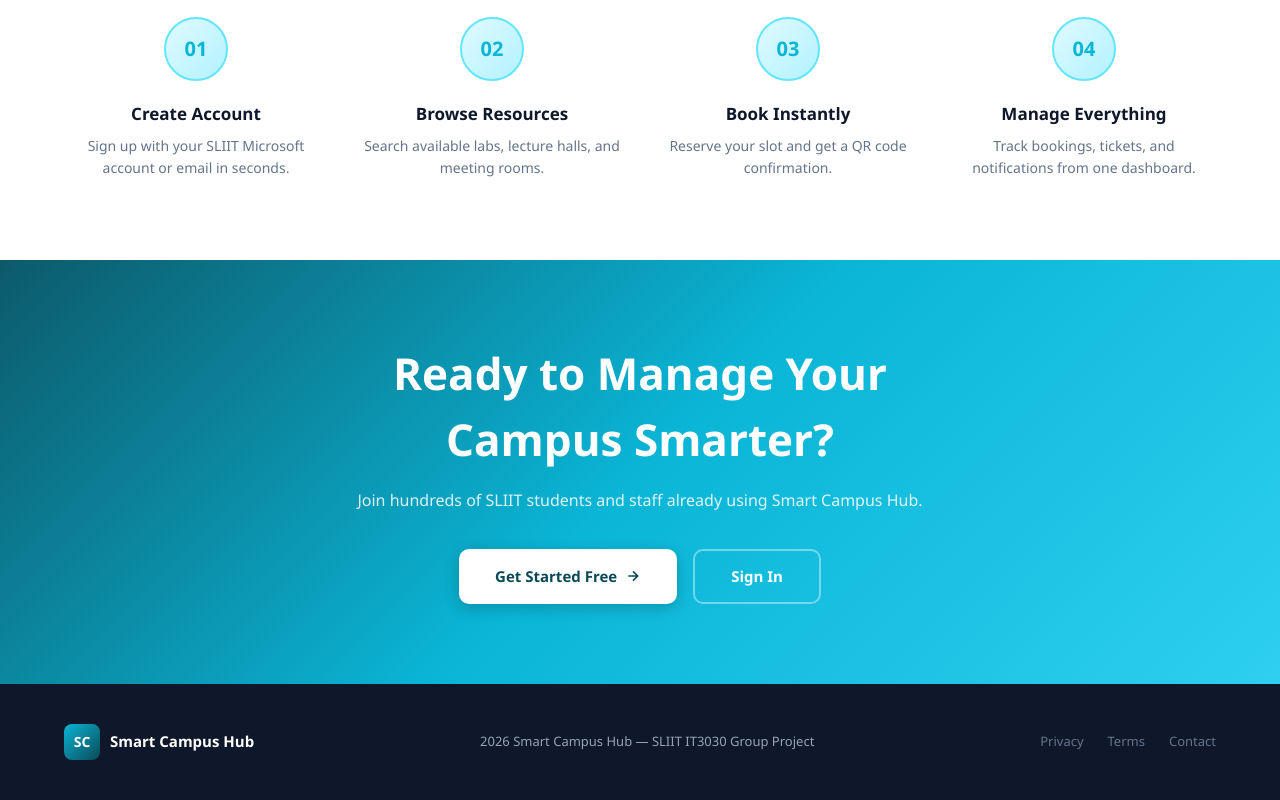
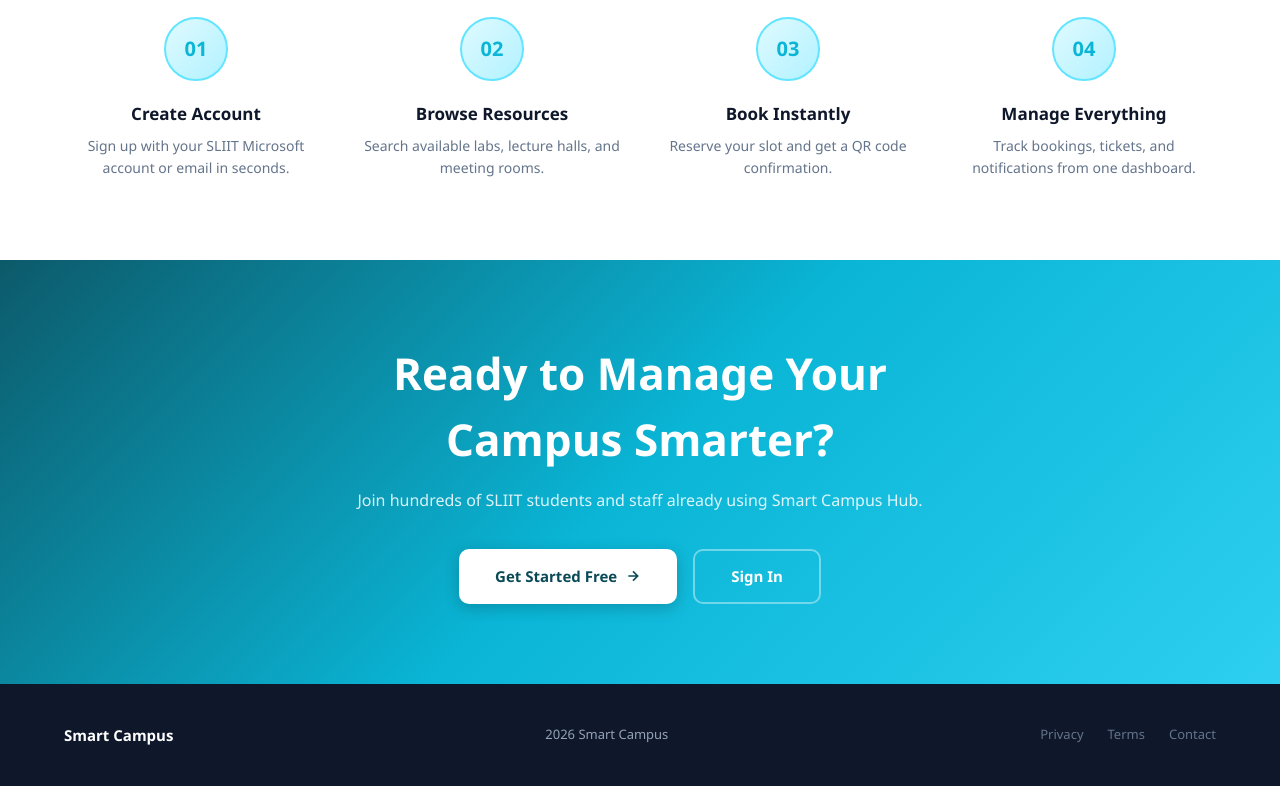
Before and after one commit to Gimantha-Dil/it3030-paf-2026-smart-campus-group16, a React (Vite) app in the folder frontend/: page / in a window 1280 px wide. Shown: the part 2044-2844 px from the top of the page. Built offline with nearby package versions, Linux system fonts and the light colour scheme.

Commit message:
edit page

```diff
--- a/frontend/src/features/landing/LandingPage.jsx
+++ b/frontend/src/features/landing/LandingPage.jsx
@@ -242,12 +242,9 @@
       <footer style={{ background: '#0F172A', color: '#94A3B8', padding: '40px 5%' }}>
         <div style={{ maxWidth: '1200px', margin: '0 auto', display: 'flex', justifyContent: 'space-between', alignItems: 'center', flexWrap: 'wrap', gap: '16px' }}>
           <div style={{ display: 'flex', alignItems: 'center', gap: '10px' }}>
-            <div style={{ width: '36px', height: '36px', borderRadius: '8px', background: 'linear-gradient(135deg, #0ab5d6, #0a4a57)', display: 'flex', alignItems: 'center', justifyContent: 'center' }}>
-              <span style={{ color: '#fff', fontWeight: 800, fontSize: '14px' }}>SC</span>
-            </div>
-            <span style={{ color: 'white', fontWeight: 600, fontSize: '15px' }}>Smart Campus Hub</span>
+            <span style={{ color: 'white', fontWeight: 600, fontSize: '15px' }}>Smart Campus</span>
           </div>
-          <div style={{ fontSize: '13px' }}>2026 Smart Campus Hub — SLIIT IT3030 Group Project</div>
+          <div style={{ fontSize: '13px' }}>2026 Smart Campus</div>
           <div style={{ display: 'flex', gap: '24px' }}>
             {['Privacy', 'Terms', 'Contact'].map(l => (
               <a key={l} href="#" style={{ color: '#64748B', textDecoration: 'none', fontSize: '13px' }}
```
